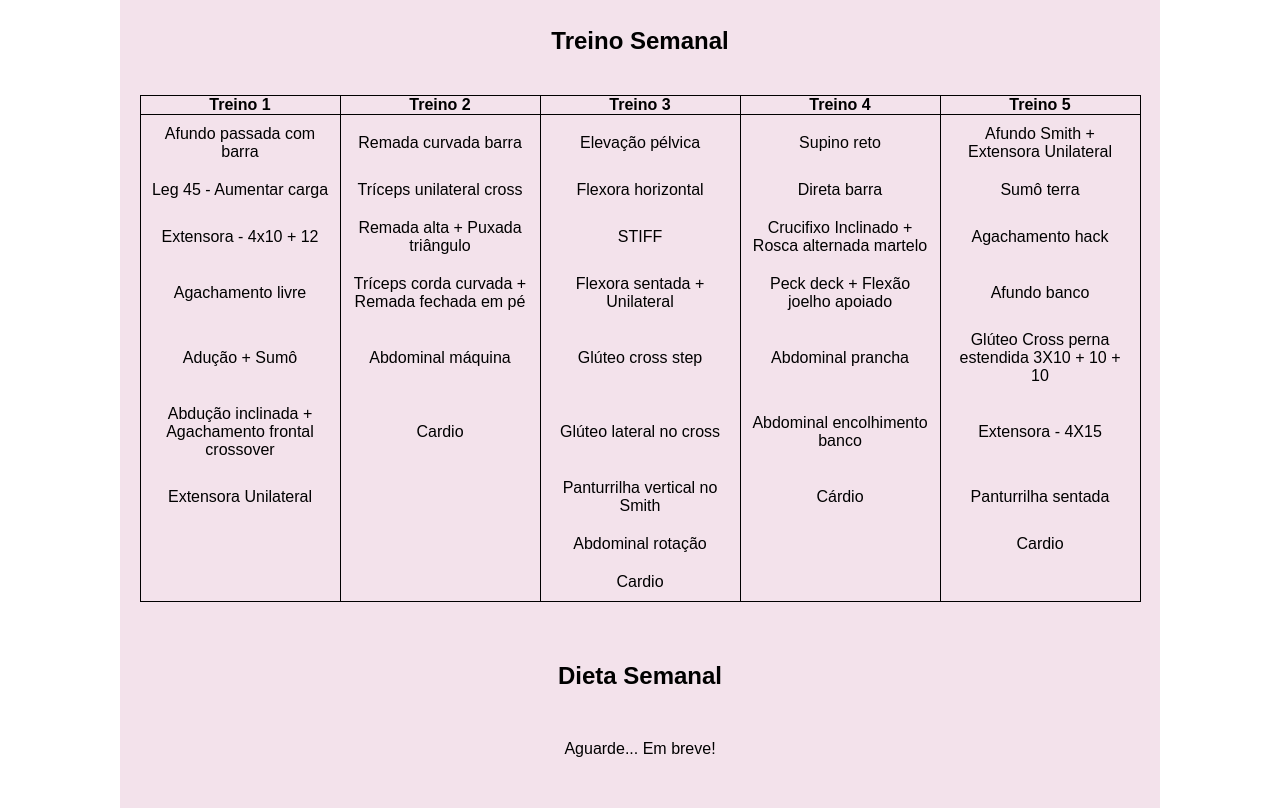
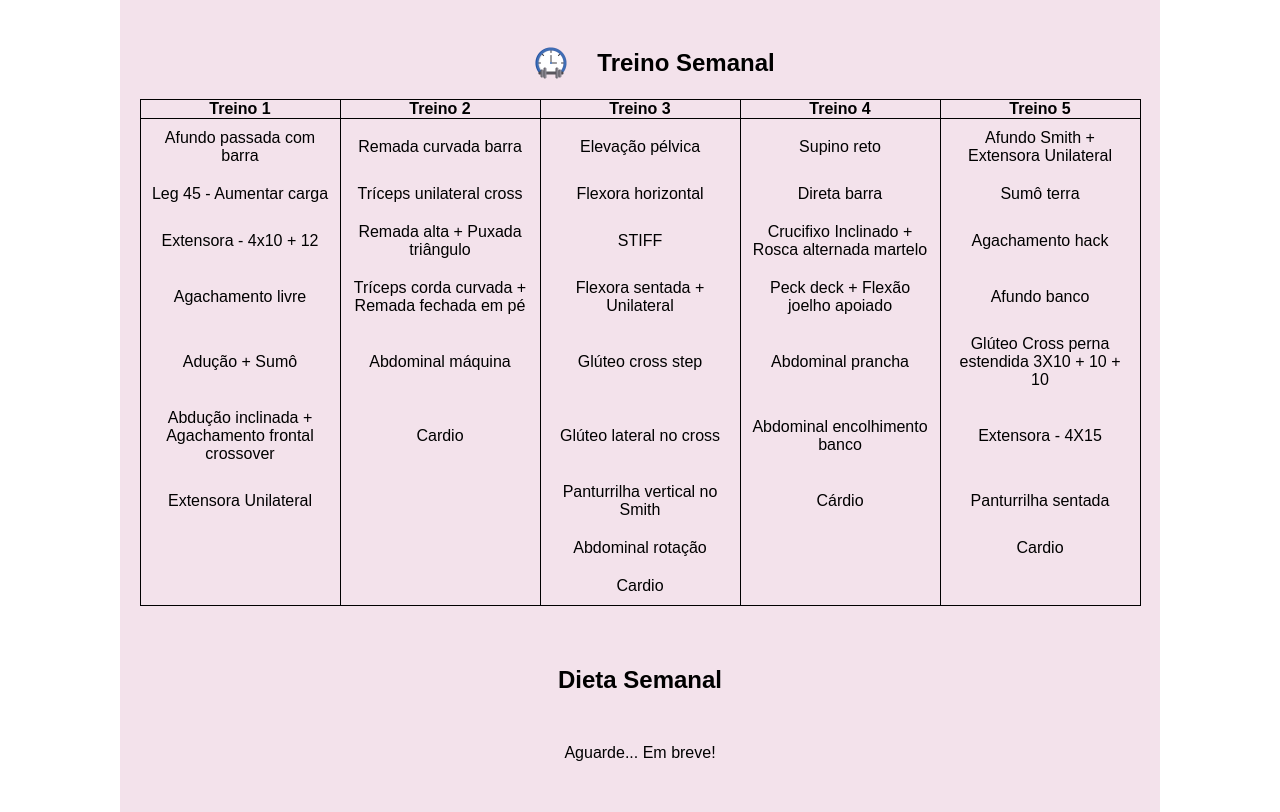
Before and after one commit to wlima04/projeto-rotinadetreinos, a plain HTML site: page index.html in a window 1280 px wide. Shown: the part 75-887 px from the top of the page. Drawn offline with Linux system fonts and the light colour scheme; a web font is replaced by a local one.

Commit message:
chore:Adicionando nova imagem no titulo da tabela

```diff
--- a/index.html
+++ b/index.html
@@ -26,7 +26,10 @@
             </nav>
         </header>
         <section id="sect-treino">
-            <h1>Treino Semanal</h1>
+            <div class="title-treino">
+                <img src="./images/relogio-gym.png" id="icone-relogio" alt="relogio de academia">
+                <h1>Treino Semanal</h1>
+            </div>
             <div id="conteudo-treino">
                 <table>
                     <thead>
--- a/style.css
+++ b/style.css
@@ -31,7 +31,7 @@ header > h1, header > nav {
     align-items: center;
 }
 
-#icone-feminino {
+#icone-feminino, #icone-relogio {
     height: 32px;
     margin: 20px 30px;
 }
@@ -60,12 +60,19 @@ header > h1, header > nav {
     color: black;
 }
 
+.title-treino {
+    display: flex;
+    align-items: center;
+    margin: 0 auto;
+}
+
 #sect-treino {
     display: flex;
     flex-direction: column;
     text-align: center;
     margin: 30px 0;
 }
+
 
 #sect-treino > h1 {
     margin-bottom: 40px;
```
Also changed, not shown: images/calendar-gym.png (added), images/relogio-gym.png (added).
